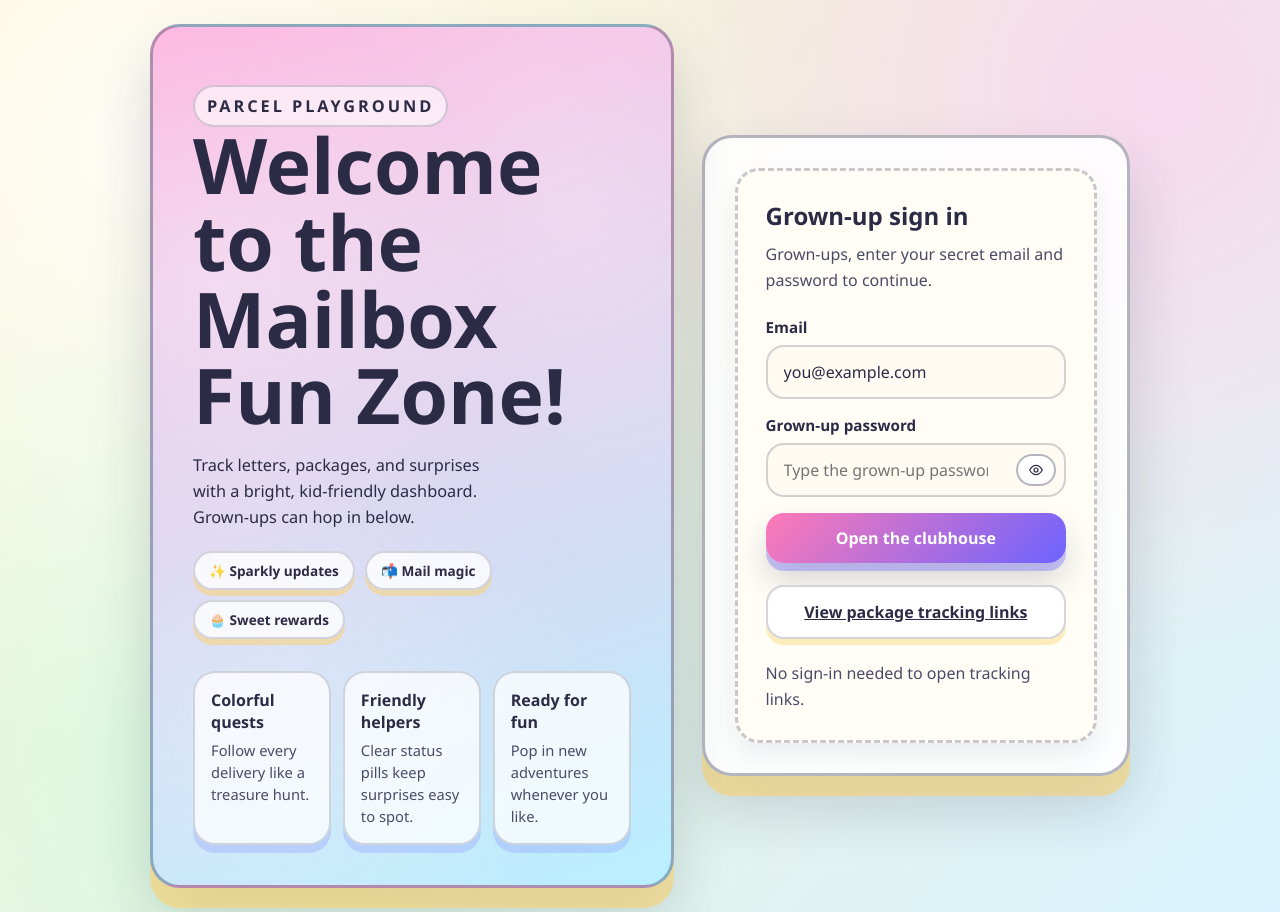
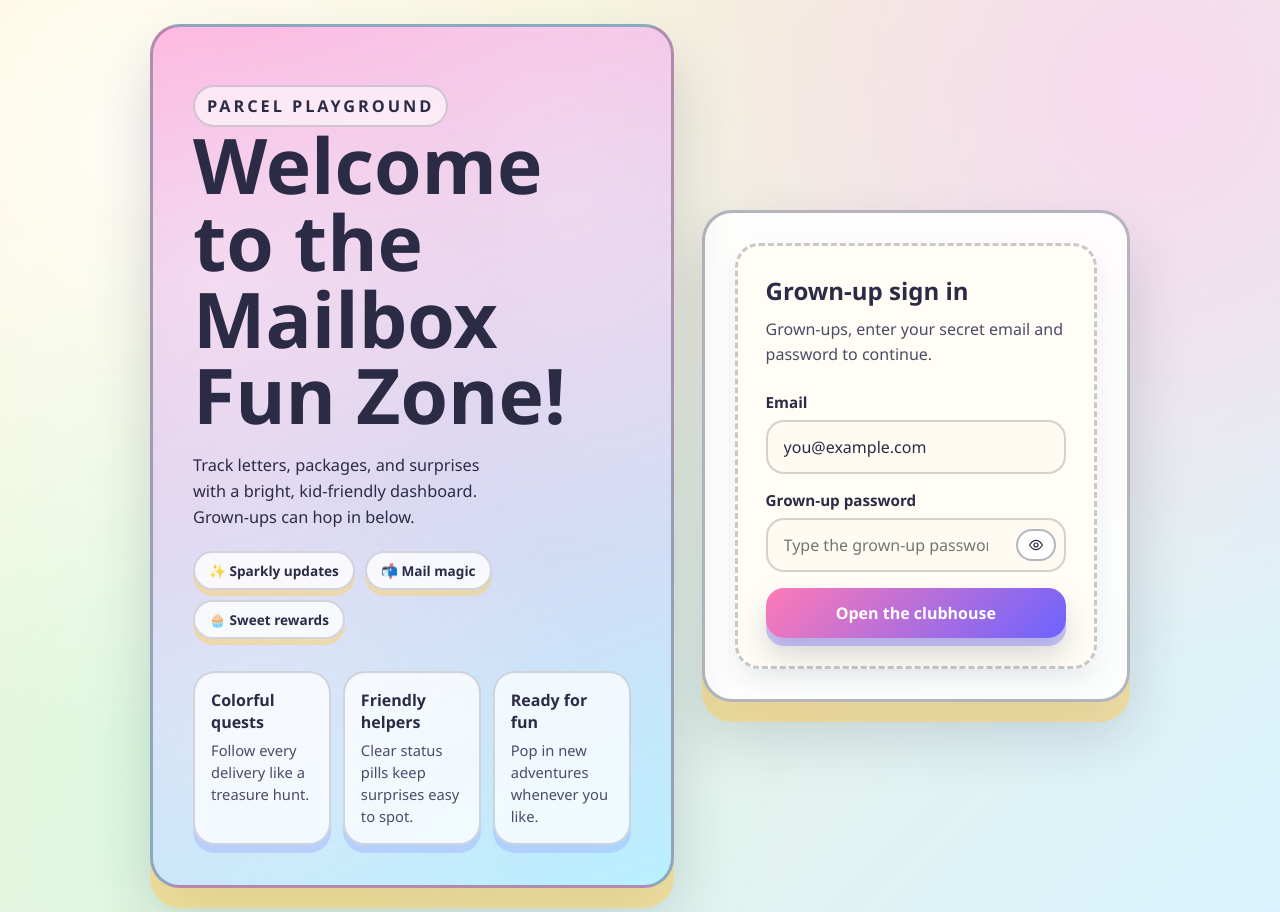
Before and after one commit to praneet1503/just-hc-things, a Next.js app: page / in a window 1280 px wide. Built offline with nearby package versions, Linux system fonts and the light colour scheme; no server answers.

Commit message:
Remove public tracking button
Agent-Logs-Url: https://github.com/praneet1503/just-hc-things/sessions/780e8309-3f24-4842-976b-07cd303f7a33

Co-authored-by: praneet1503 <107131189+praneet1503@users.noreply.github.com>

```diff
--- a/app/page.js
+++ b/app/page.js
@@ -1,4 +1,3 @@
-import Link from 'next/link';
 import { cookies } from 'next/headers';
 import { redirect } from 'next/navigation';
 import PasswordField from './components/password-field';
@@ -86,12 +85,6 @@ export default async function HomePage({ searchParams }) {
               </button>
             </form>
 
-            <div className="stack">
-              <Link className="button ghost" href="/tracking">
-                View package tracking links
-              </Link>
-              <p>No sign-in needed to open tracking links.</p>
-            </div>
           </div>
         </section>
       </div>
```
